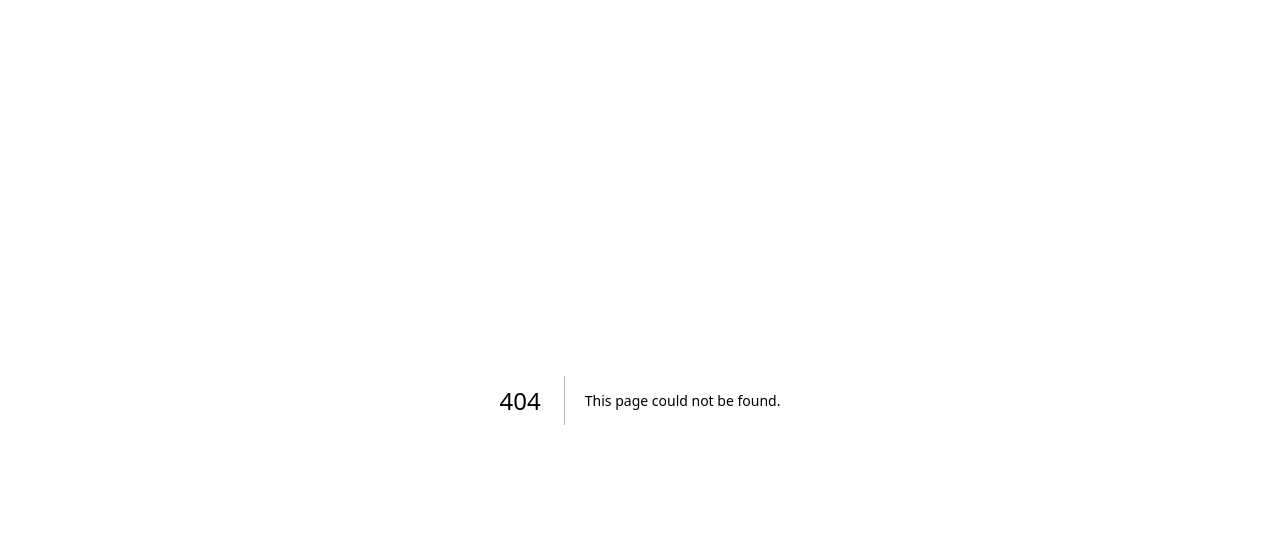
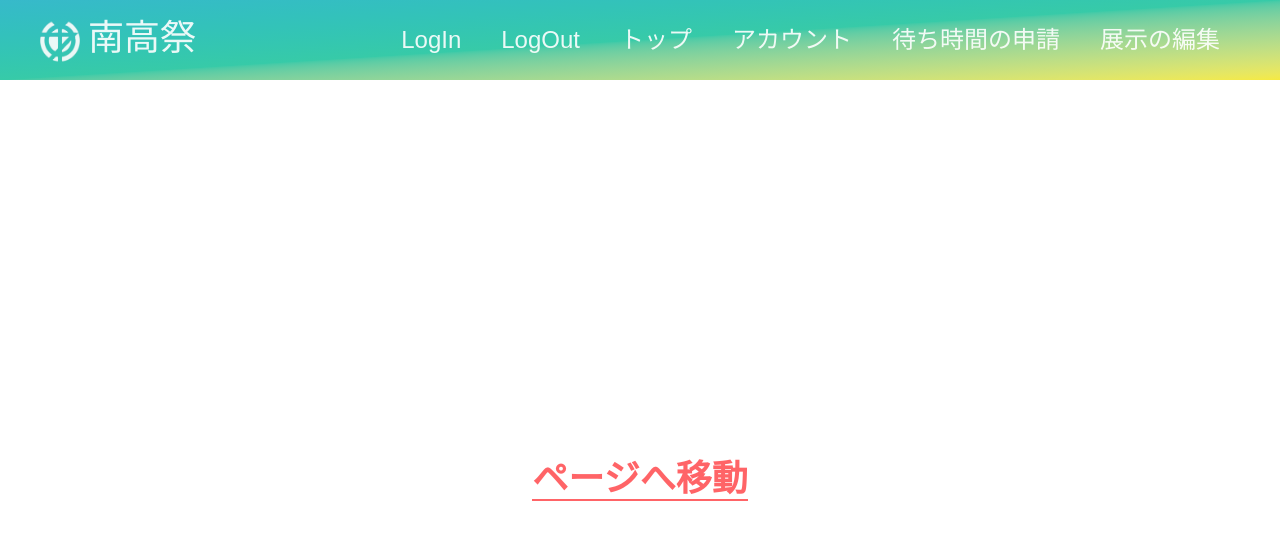
Before and after one commit to naoP529/nankousai-control-time, a Next.js app: page /move in a window 1280 px wide. Before the commit this address had no page. Shown: the top 540 px of the page. Built offline with nearby package versions, Linux system fonts and the light colour scheme; a web font is replaced by a local one.

Commit message:
move追加

```diff
--- /dev/null
+++ b/src/app/move/page.tsx
@@ -0,0 +1,21 @@
+"use client"
+import Header from '@/components/global/header'
+import Link from 'next/link'
+import React from 'react'
+
+const Page = () => {
+  return (
+    <div>
+        <Header/>
+        <div className="h-screen flex items-center justify-center">
+            <div className="text-4xl font-semibold text-red-400 border-b-2 hover:scale-105 transition duration-300">
+                <Link href={"https://nankousai-edit-page.vercel.app/"}>ページへ移動</Link>
+            </div>
+        </div>
+    </div>
+
+
+  )
+}
+
+export default Page
--- a/src/components/global/header.tsx
+++ b/src/components/global/header.tsx
@@ -91,7 +91,7 @@ export default function Header() {
         {link:"/", name:"トップ"},
         {link:"/auth/profile", name:"アカウント"},
         {link:"/auth/requestTimer",name:"待ち時間の申請"},
-        {link:"https://nankousai-edit-page.vercel.app",name:"展示の編集"}
+        {link:"/move",name:"展示の編集"}
     ]
 
     const links_pc = [
@@ -100,7 +100,7 @@ export default function Header() {
         {link:"/", name:"トップ"},
         {link:"/auth/profile", name:"アカウント"},
         {link:"/auth/requestTimer",name:"待ち時間の申請"},
-        {link:"https://nankousai-edit-page.vercel.app",name:"展示の編集"}
+        {link:"/move",name:"展示の編集"}
     ]
 
     const link_pc_mini = [
@@ -109,7 +109,7 @@ export default function Header() {
         {link:"/", name:"トップ"},
         {link:"/auth/profile", name:"アカウント"},
         {link:"/auth/requestTimer",name:"待ち時間の申請"},
-        {link:"https://nankousai-edit-page.vercel.app",name:"展示の編集"}
+        {link:"/move",name:"展示の編集"}
     ]
 
     const pullDownMenu = () => {
```
